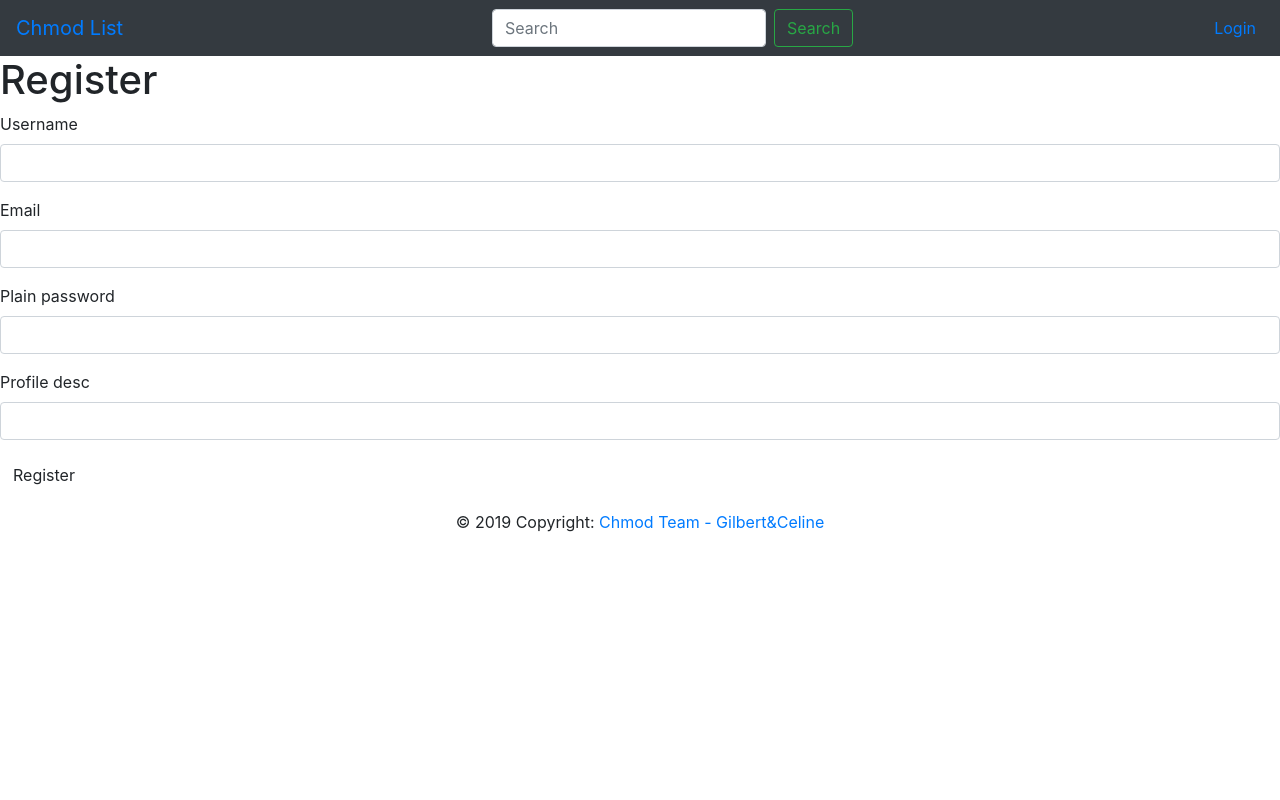
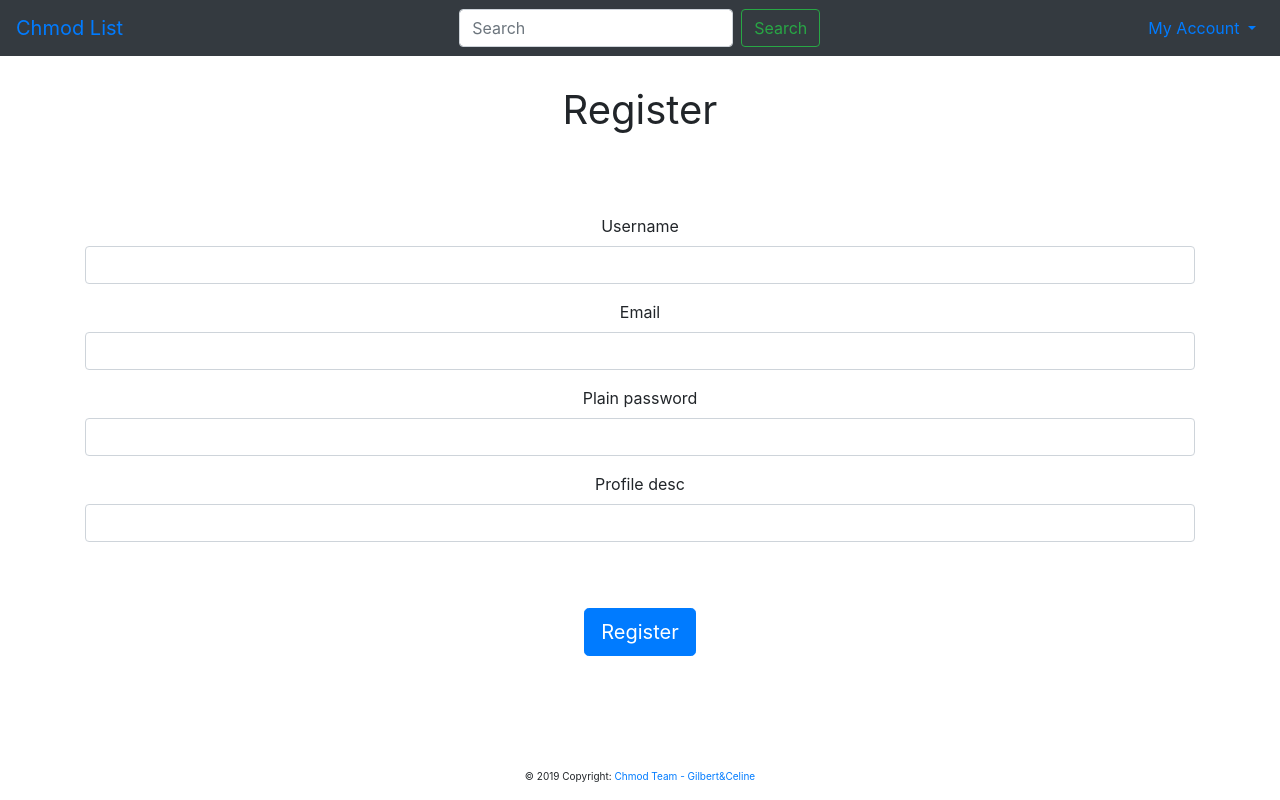
Before and after one commit to C-Cos/Rush-Symfony-4, a Symfony app: template my_movies_lists/templates/registration/register.html.twig in a window 1280 px wide. Run offline with Twig, Linux system fonts and the light colour scheme; the template is opened without the code that fills it, so the values that code supplies are empty; form fields are guessed from the names that the template uses; some libraries are stand-ins or nearby versions.

Commit message:
delete movieController

```diff
--- a/my_movies_lists/composer.json
+++ b/my_movies_lists/composer.json
@@ -5,6 +5,7 @@
         "php": "^7.1.3",
         "ext-ctype": "*",
         "ext-iconv": "*",
+        "mollie/polyfill-libsodium": "^1.1",
         "paragonie/sodium_compat": "^1.9",
         "php-tmdb/api": "~2.1",
         "php-tmdb/symfony": "^2.2",
--- /dev/null
+++ b/my_movies_lists/public/login.style.css
@@ -0,0 +1,13 @@
+h1{
+    height: 150px;
+    padding: 30px;
+}
+
+#input{
+    left:330px;
+    margin: 10px;
+}
+
+#sign{
+    margin: 50px;
+}
--- a/my_movies_lists/templates/style.css
+++ b/my_movies_lists/public/style.css
@@ -4,5 +4,9 @@
 }
 
 footer{
-    font-size: 4px;
+    font-size: 10px;
+    position: fixed;
+    left: 0;
+    bottom: 0;
+    width: 100%;
 }
--- a/my_movies_lists/src/Controller/MovieController.php
+++ b/my_movies_lists/src/Controller/MovieDetailsController.php
@@ -6,10 +6,10 @@ use Symfony\Bundle\FrameworkBundle\Controller\AbstractController;
 use Sensio\Bundle\FrameworkExtraBundle\Configuration\Route;
 use Sensio\Bundle\FrameworkExtraBundle\Configuration\Method;
 
-class MovieController extends AbstractController
+class MovieDetailsController extends AbstractController
 {
     /**
-     * @Route("/movie/{id}", defaults={"id" = 0}, name="movie")
+     * @Route("/movie/details{id}", defaults={"id" = 0}, name="movie_details")
      * @Method("GET")
      */
     public function index($id)
@@ -21,7 +21,7 @@ class MovieController extends AbstractController
 
         dump($movie);
 
-        return $this->render('movie/index.html.twig', array('movies' => $movie));
+        return $this->render('movie_details/index.html.twig', array('movies' => $movie));
 
     }
 }
--- a/my_movies_lists/templates/Pages/Home.html.twig
+++ b/my_movies_lists/templates/Pages/Home.html.twig
@@ -15,7 +15,7 @@
                         <div class="card-body">
                             <h5 class="card-title">{{ movie.title }}</h5>
                             {# <p class="card-text">{{ movie.overview|slice(0,70) }}...</p> #}
-                            <a href="{{ path('movie', {'id': movie.id}) }}" class="btn btn-primary">See Movie</a>
+                            <a href="{{ path('movie_details', {'id': movie.id}) }}" class="btn btn-primary">See Movie</a>
                         </div>
                 </div>
             </div>
--- a/my_movies_lists/templates/base.html.twig
+++ b/my_movies_lists/templates/base.html.twig
@@ -7,7 +7,7 @@
 
 
         {% block stylesheets %}
-        <link rel="{{ asset('templates/style.css') }}" href="style.css">
+        <link rel="stylesheet" href="style.css">
         {% endblock %}
 
     </head>
@@ -19,27 +19,20 @@
   </button>
 
   <div class="collapse navbar-collapse" id="navbarSupportedContent">
-    {# <ul class="navbar-nav mr-auto">
-      <li class="nav-item dropdown">
-        <a class="nav-link dropdown-toggle" href="#" id="navbarDropdown" role="button" data-toggle="dropdown" aria-haspopup="true" aria-expanded="false">
-          Dropdown
-        </a>
-        <div class="dropdown-menu" aria-labelledby="navbarDropdown">
-          <a class="dropdown-item" href="#">Action</a>
-          <a class="dropdown-item" href="#">Another action</a>
-          <div class="dropdown-divider"></div>
-          <a class="dropdown-item" href="#">Something else here</a>
-        </div>
-      </li>
-    </ul> #}
     <form class="form-inline mx-auto" method="post" action='{{ path('search') }}'>
       <input name="search" class="form-control mr-sm-2" type="text" placeholder="Search" aria-label="Search">
       <button class="btn btn-outline-success my-2 my-sm-0" type="submit">Search</button>
     </form>
 
-    <ul class="navbar-nav inline my-2 my-lg-0">
-      <li class="nav-item active">
-          <a class="nav-link" href="{{ path('login') }}">Login <span class="sr-only">(current)</span></a>
+    <ul class="navbar-nav inline my-1 my-lg-0">
+      <li class="nav-item dropdown">
+        <a class="nav-link dropdown-toggle" href="#" id="navbarDropdown" role="button" data-toggle="dropdown" aria-haspopup="true" aria-expanded="false">
+          My Account
+        </a>
+        <div class="dropdown-menu" aria-labelledby="navbarDropdown">
+          <a class="dropdown-item" href="{{ path('login') }}">Login</a>
+          <a class="dropdown-item" href="{{ path('app_register') }}">Register</a>
+        </div>
       </li>
     </ul>
   </div>
--- a/my_movies_lists/templates/registration/register.html.twig
+++ b/my_movies_lists/templates/registration/register.html.twig
@@ -1,9 +1,13 @@
 {% extends 'base.html.twig' %}
 
-{% block title %}Register{% endblock %}
+{% block stylesheets %}
+        <link rel="stylesheet" href="login.style.css">
+        <link rel="stylesheet" href="style.css">
+{% endblock %}
 
 {% block body %}
-    <h1>Register</h1>
+<div class='container text-center'>
+    <h1 class="font-weight-normal text-center">Register</h1>
 
     {{ form_start(registrationForm) }}
         {{ form_row(registrationForm.username) }}
@@ -11,6 +15,36 @@
         {{ form_row(registrationForm.plainPassword) }}
         {{ form_row(registrationForm.profile_desc) }}
 
-        <button class="btn">Register</button>
+        <button id="sign" class="btn btn-lg btn-primary" type="submit">
+            Register
+        </button>
     {{ form_end(registrationForm) }}
+</div>
 {% endblock %}
+{# <?php
+
+namespace App\Controller;
+
+use Symfony\Bundle\FrameworkBundle\Controller\AbstractController;
+use Sensio\Bundle\FrameworkExtraBundle\Configuration\Route;
+use Sensio\Bundle\FrameworkExtraBundle\Configuration\Method;
+
+class MovieController extends AbstractController
+{
+    /**
+     * @Route("/movie/{id}", defaults={"id" = 0}, name="movie")
+     * @Method("GET")
+     */
+    public function index($id)
+    {
+        $token  = new \Tmdb\ApiToken('2d0f20ce4b63a3992d225fe3751cb1d1');
+        $client = new \Tmdb\Client($token);
+
+        $movie = $client->getMoviesApi()->getMovie($id);
+
+        dump($movie);
+
+        return $this->render('movie/index.html.twig', array('movies' => $movie));
+
+    }
+} #}
```
Also changed, not shown: my_movies_lists/templates/movie_details/index.html.twig (added, +31 -0 lines), my_movies_lists/templates/security/login.html.twig (+17 -6 lines), 2 other files.
